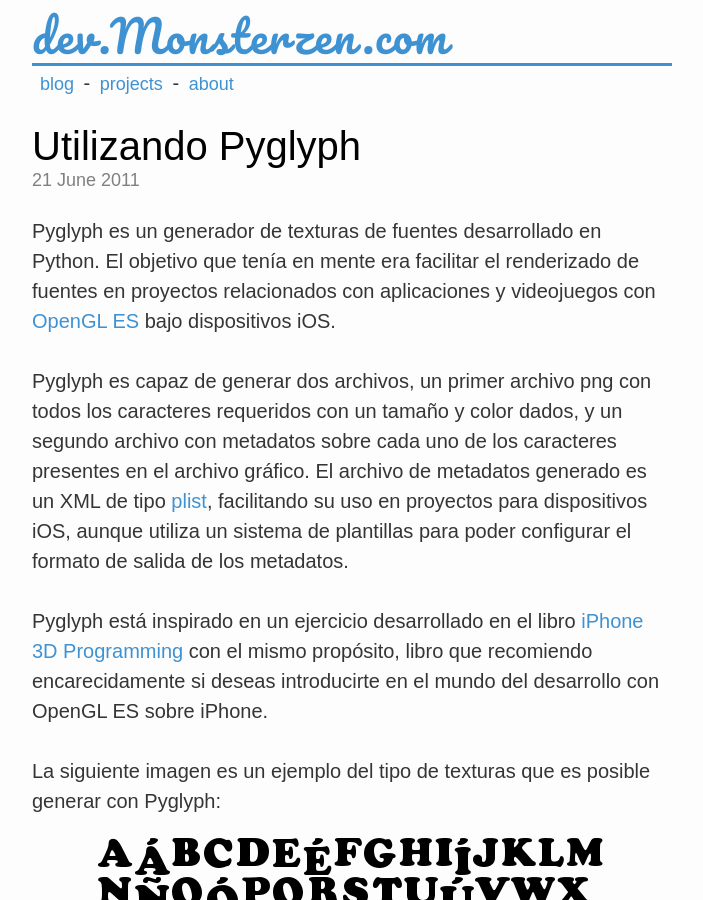
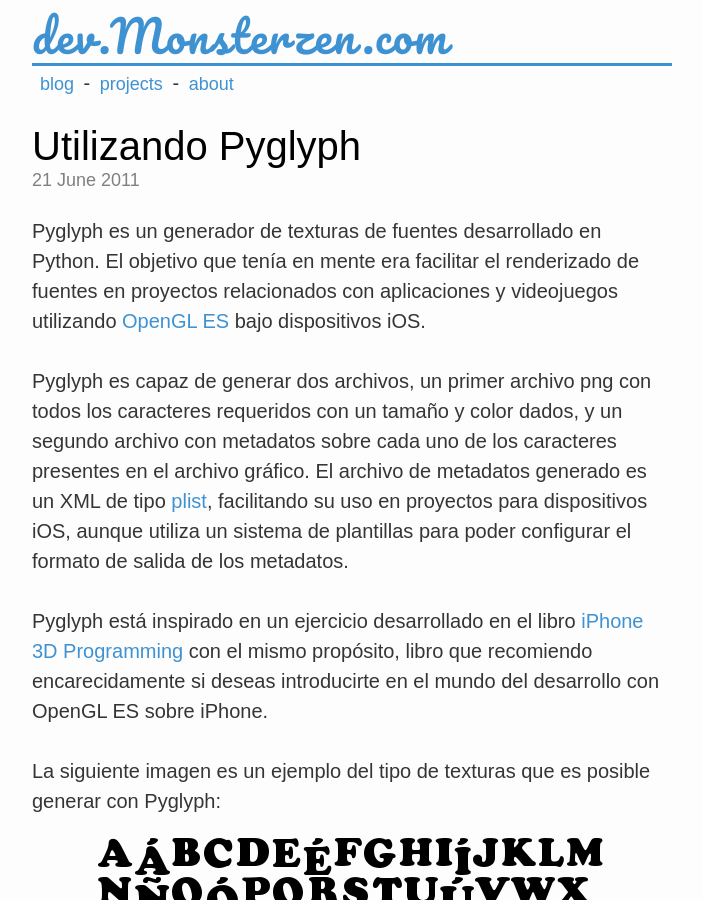
Before and after one commit to jfcalvo/jfcalvo.github.com, a Jekyll site: the page built from _posts/2011-06-21-utilizando-pyglyph.markdown, in a window 1280 px wide and 900 px high. Shown: the whole window, without its empty margins (288-991 px from the left). Built offline with Jekyll 4.4.1, drawn with Linux system fonts in a browser that asks for light colours; some web fonts are replaced.

```diff
--- a/_posts/2011-06-21-utilizando-pyglyph.markdown
+++ b/_posts/2011-06-21-utilizando-pyglyph.markdown
@@ -6,7 +6,7 @@ summary: Cómo utilizar Pyglyph de manera efectiva para crear texturas con fuent
 title: Utilizando Pyglyph
 ---
 
-Pyglyph es un generador de texturas de fuentes desarrollado en Python. El objetivo que tenía en mente era facilitar el renderizado de fuentes en proyectos relacionados con aplicaciones y videojuegos con [OpenGL ES](http://es.wikipedia.org/wiki/OpenGL_ES) bajo dispositivos iOS.
+Pyglyph es un generador de texturas de fuentes desarrollado en Python. El objetivo que tenía en mente era facilitar el renderizado de fuentes en proyectos relacionados con aplicaciones y videojuegos utilizando [OpenGL ES](http://es.wikipedia.org/wiki/OpenGL_ES) bajo dispositivos iOS.
 
 Pyglyph es capaz de generar dos archivos, un primer archivo png con todos los caracteres requeridos con un tamaño y color dados, y un segundo archivo con metadatos sobre cada uno de los caracteres presentes en el archivo gráfico. El archivo de metadatos generado es un XML de tipo [plist](http://en.wikipedia.org/wiki/Plist), facilitando su uso en proyectos para dispositivos iOS, aunque utiliza un sistema de plantillas para poder configurar el formato de salida de los metadatos.
 
--- a/about.markdown
+++ b/about.markdown
@@ -14,4 +14,4 @@ If you want to know more about me you can visit my profile at [Github](https://g
 
 !Hola!, Mi nombre es José Francisco Calvo, resido y trabajo en Málaga (España), desarrollador apasionado y lector empedernido. Muy interesado en I.A, Computación Evolutiva, diseño de Lenguajes, Metodologías Ágiles y desarrollo sobre iOS. Pythonista adoptando Ruby (lo siento Guido).
 
-Si quieres conocer un poco más sobre mi puedes visitar mi perfil en [Github](https://github.com/jfcalvo), [Flickr](http://www.flickr.com/photos/jfcalvo/), [Last.fm](http://www.last.fm/user/abuelochipo/), [Twitter](http://twitter.com/jfcalvo), visitar los [Proyectos]({{ site.url }}/projects/) en los que estoy trabajando o enviarme un [email](mailto:josefranciscocalvo@gmail.com).
+Si quieres conocer un poco más sobre mí puedes visitar mi perfil en [Github](https://github.com/jfcalvo), [Flickr](http://www.flickr.com/photos/jfcalvo/), [Last.fm](http://www.last.fm/user/abuelochipo/), [Twitter](http://twitter.com/jfcalvo), visitar los [Proyectos]({{ site.url }}/projects/) en los que estoy trabajando o enviarme un [email](mailto:josefranciscocalvo@gmail.com).
--- a/index.markdown
+++ b/index.markdown
@@ -1,7 +1,7 @@
 ---
 layout: default
 type: welcome
-title: dev.monsterzen.com
+title: Welcome!
 ---
 
 # Welcome!
```
Also changed, not shown: _layouts/default.html (+14 -0 lines).
